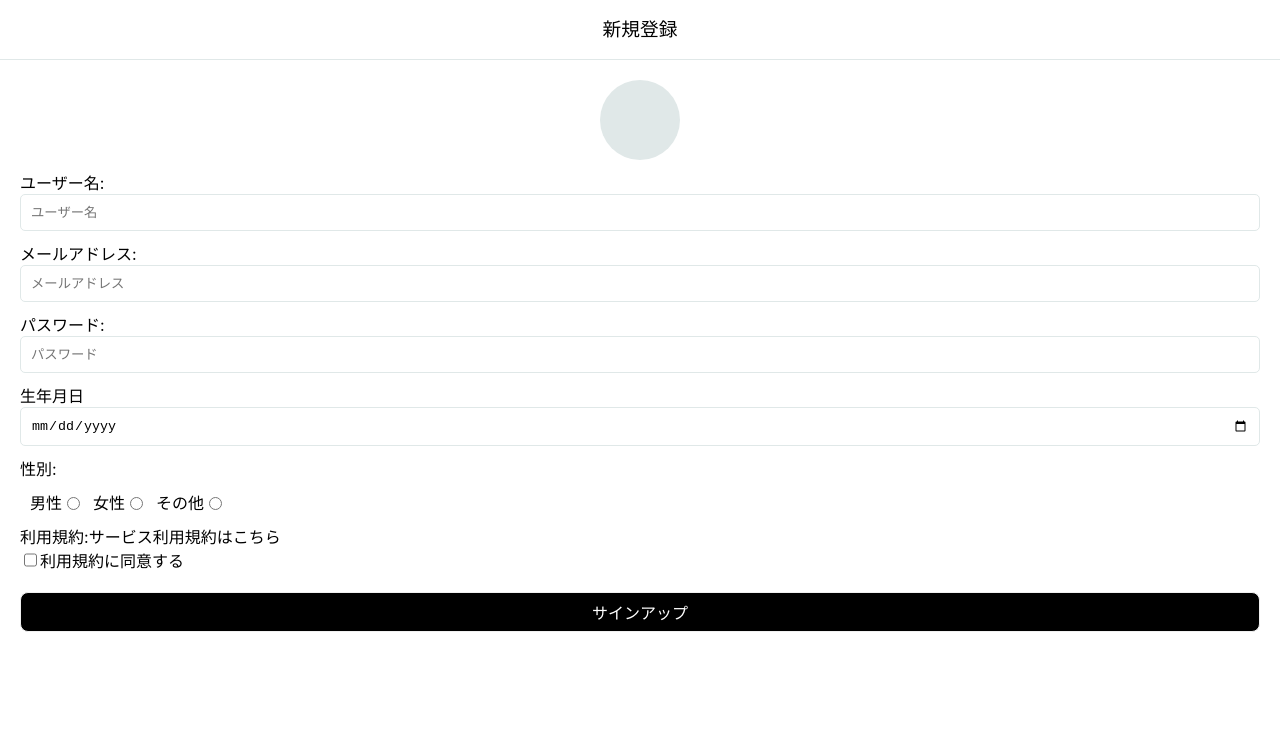
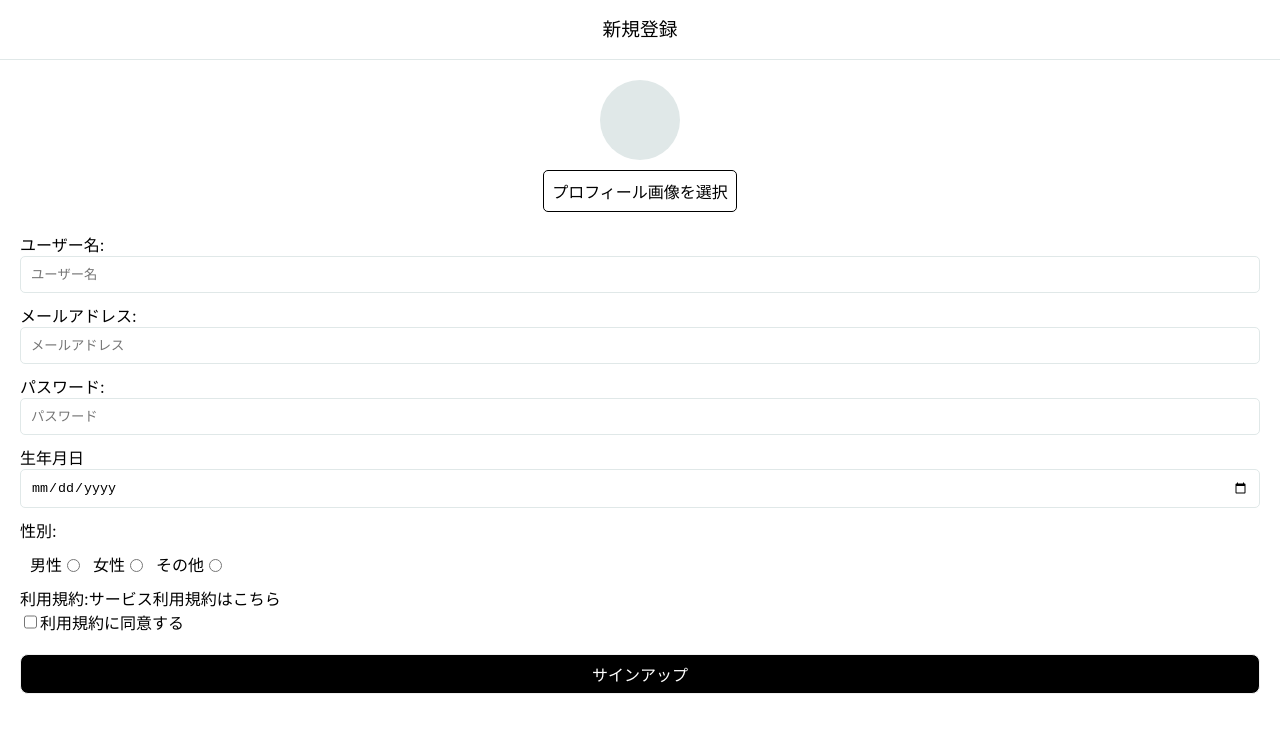
Before and after one commit to okamonster/CordingTest, a Next.js app: page /signup in a window 1280 px wide. Shown: the top 732 px of the page. Built offline with nearby package versions, Linux system fonts and the light colour scheme; no server answers.

Commit message:
feature:プロフィール画像の選択とプレビューの実装

```diff
--- a/components/atoms/CircleAvater.tsx
+++ b/components/atoms/CircleAvater.tsx
@@ -1,13 +1,31 @@
 import styled from "@emotion/styled";
-
-export const CircleAvater = () => {
-  return <SCircleAvater />;
+type Props = {
+  image: File | null;
+};
+export const CircleAvater = (props: Props) => {
+  const { image } = props;
+  return image ? (
+    <SCircleAvater src={image ? URL.createObjectURL(image) : ""} alt={""} />
+  ) : (
+    <SImageNullAvater />
+  );
 };
 
-const SCircleAvater = styled.div`
+const SCircleAvater = styled.img`
+  display: block;
+  border-style: none;
   height: 80px;
   width: 80px;
   margin: auto;
   border-radius: 50%;
   background-color: #e0e8e8;
 `;
+
+const SImageNullAvater = styled.div`
+  border-style: none;
+  height: 80px;
+  width: 80px;
+  margin: auto;
+  border-radius: 50%;
+  background-color: #e0e8e8;
+`;
--- /dev/null
+++ b/components/atoms/InputFileButton.tsx
@@ -0,0 +1,37 @@
+import styled from "@emotion/styled";
+import { Dispatch } from "react";
+type Props = {
+  setImage: Dispatch<React.SetStateAction<FileList | null>>;
+};
+
+export const InputFileButton = (props: Props) => {
+  const { setImage } = props;
+  return (
+    <SInputFileButton>
+      プロフィール画像を選択
+      <SInputFile
+        type="file"
+        accept="image/*"
+        onChange={(e) => setImage(e.target.files)}
+      />
+    </SInputFileButton>
+  );
+};
+
+const SInputFile = styled.input`
+  width: 100%;
+  height: 100%;
+  position: absolute;
+  top: 0;
+  left: 0;
+  opacity: 0;
+`;
+
+const SInputFileButton = styled.div`
+  border: solid 1px #000;
+  padding: 8px;
+  display: inline-block;
+  position: relative;
+  margin: 10px auto;
+  border-radius: 5px;
+`;
--- /dev/null
+++ b/components/molcules/InputImageOption.tsx
@@ -0,0 +1,22 @@
+import styled from "@emotion/styled";
+import { Dispatch, ReactEventHandler } from "react";
+import { CircleAvater } from "../atoms/CircleAvater";
+import { InputFileButton } from "../atoms/InputFileButton";
+type Props = {
+  setImage: Dispatch<React.SetStateAction<FileList | null>>;
+  image: FileList | null;
+};
+
+export const InputImageOption = (props: Props) => {
+  const { setImage, image } = props;
+  return (
+    <SInputImageOption>
+      <CircleAvater image={image ? image[0] : null} />
+      <InputFileButton setImage={setImage} />
+    </SInputImageOption>
+  );
+};
+
+const SInputImageOption = styled.div`
+  text-align: center;
+`;
--- a/components/organisms/InputForm.tsx
+++ b/components/organisms/InputForm.tsx
@@ -7,7 +7,10 @@ import { InputOption } from "../molcules/InputOption";
 import { RadioOption } from "../molcules/RadioOption";
 import { auth } from "../../firebase";
 import { createUserWithEmailAndPassword } from "firebase/auth";
+import { InputImageOption } from "../molcules/InputImageOption";
+
 export const InputForm = () => {
+  const [profileImage, setProfileImage] = useState<FileList | null>(null);
   const [userName, setUserName] = useState("");
   const [emailAddress, setEmailAddress] = useState("");
   const [password, setPassword] = useState("");
@@ -17,18 +20,15 @@ export const InputForm = () => {
 
   const signup = () => {
     createUserWithEmailAndPassword(auth, emailAddress, password)
-      .then((user) => {
-        console.log(user);
-      })
-      .catch((err) => {
+      .then((user) => {})
+      .catch(() => {
         alert("ユーザーの作成に失敗しました。");
-        console.log(err);
       });
   };
 
   return (
     <SInputForm>
-      <CircleAvater />
+      <InputImageOption setImage={setProfileImage} image={profileImage} />
       <InputOption
         type={"text"}
         placeholder={"ユーザー名"}
@@ -66,6 +66,4 @@ export const InputForm = () => {
 
 const SInputForm = styled.div`
   padding: 20px;
-  display: flex;
-  flex-flow: column;
 `;
```
